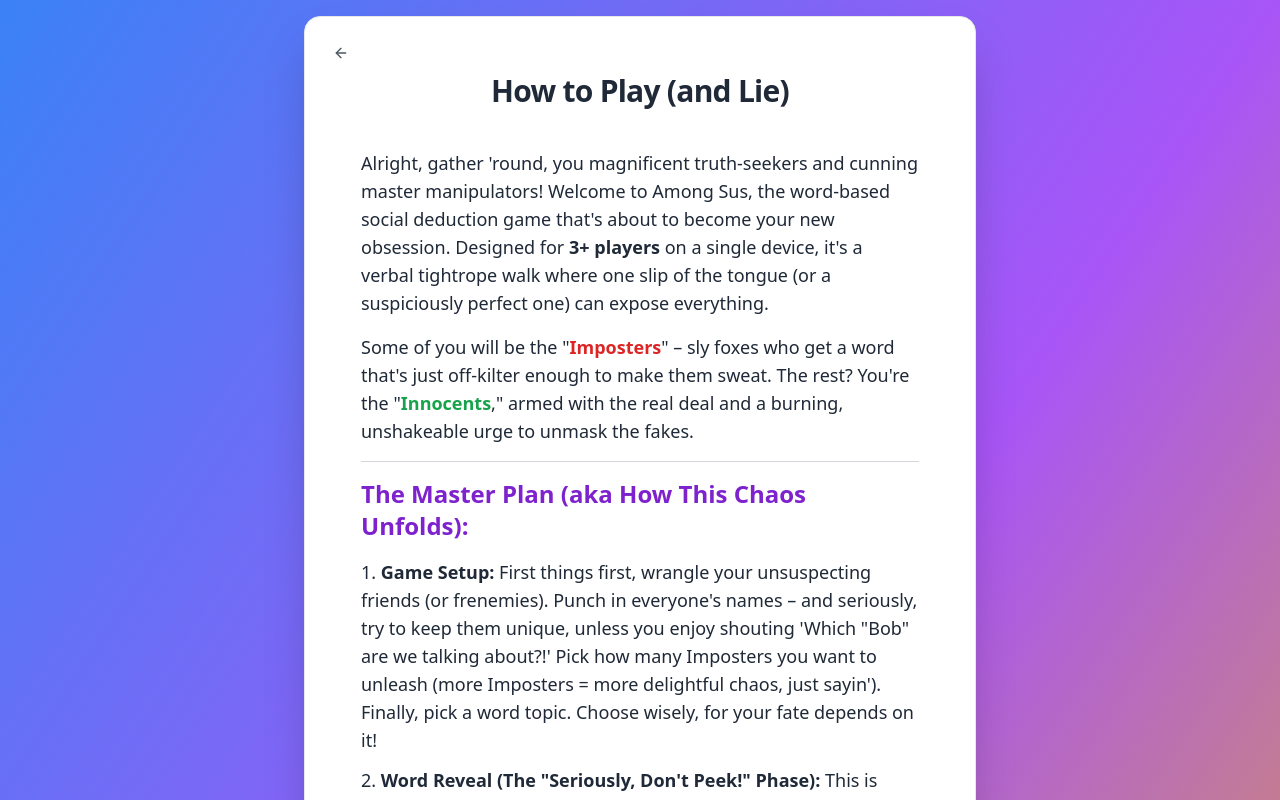
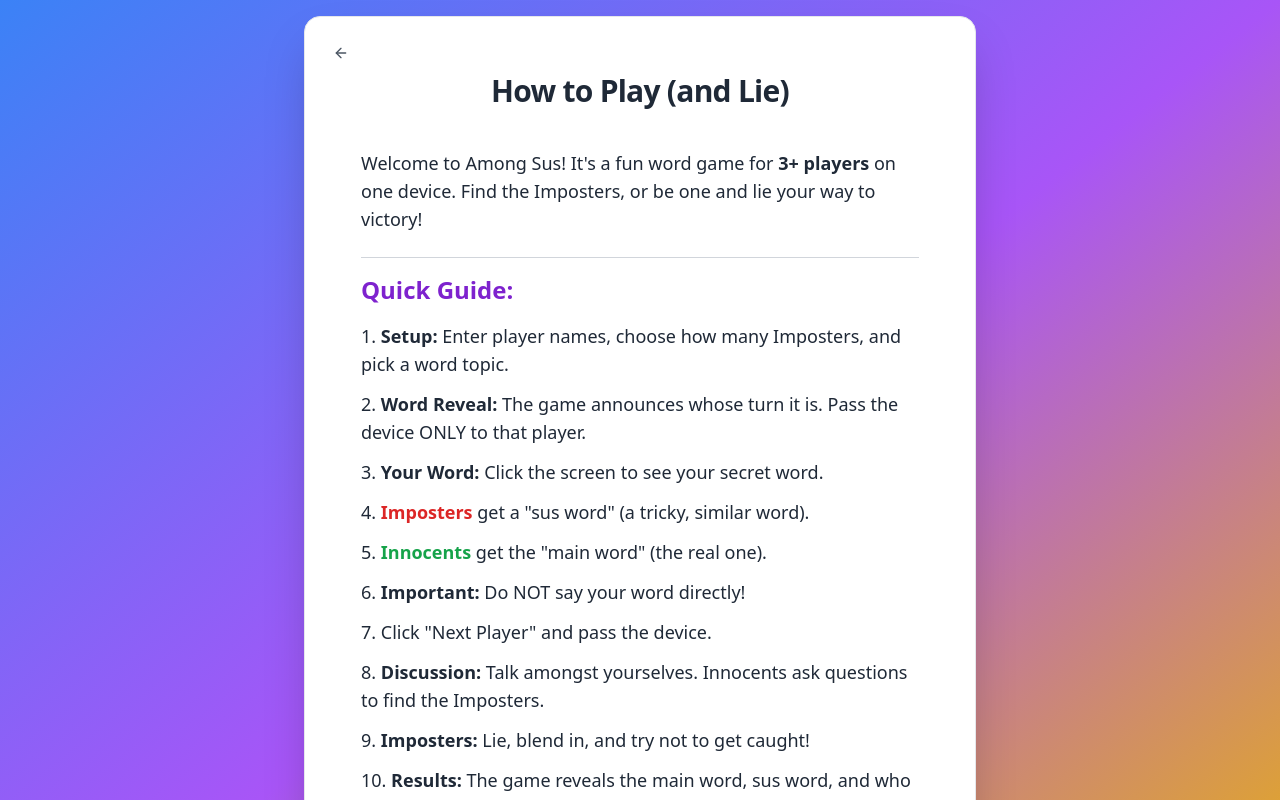
Before and after one commit to Sankalp017/amongsus, a React (Vite) app: page /how-to-play in a window 1280 px wide. Shown: the top 800 px of the page. Built offline with nearby package versions, Linux system fonts and the light colour scheme.

Commit message:
[dyad] Condensed "How to Play" into 10 simple points - wrote 1 file(s)

```diff
--- a/src/pages/HowToPlay.tsx
+++ b/src/pages/HowToPlay.tsx
@@ -33,32 +33,47 @@ const HowToPlay = () => {
           <CardTitle className="text-2xl md:text-3xl font-bold mb-4">How to Play (and Lie)</CardTitle>
         </CardHeader>
         <CardContent className="text-left space-y-4">
-          <p className="text-base md:text-lg">
-            Alright, gather 'round, you magnificent truth-seekers and cunning master manipulators! Welcome to Among Sus, the word-based social deduction game that's about to become your new obsession. Designed for <span className="font-bold">3+ players</span> on a single device, it's a verbal tightrope walk where one slip of the tongue (or a suspiciously perfect one) can expose everything.
-          </p>
-          <p className="text-base md:text-lg">
-            Some of you will be the "<span className="font-bold text-red-600">Imposters</span>" – sly foxes who get a word that's just off-kilter enough to make them sweat. The rest? You're the "<span className="font-bold text-green-600">Innocents</span>," armed with the real deal and a burning, unshakeable urge to unmask the fakes.
+          <p className="text-base md:text-lg mb-6">
+            Welcome to Among Sus! It's a fun word game for <span className="font-bold">3+ players</span> on one device. Find the Imposters, or be one and lie your way to victory!
           </p>
 
           <Separator className="my-6 bg-gray-300" />
 
-          <h3 className="text-xl md:text-2xl font-semibold mb-3 text-purple-700">The Master Plan (aka How This Chaos Unfolds):</h3>
+          <h3 className="text-xl md:text-2xl font-semibold mb-3 text-purple-700">Quick Guide:</h3>
           <ol className="list-decimal list-inside space-y-3 text-base md:text-lg">
             <li>
-              <span className="font-bold">Game Setup:</span> First things first, wrangle your unsuspecting friends (or frenemies). Punch in everyone's names – and seriously, try to keep them unique, unless you enjoy shouting 'Which "Bob" are we talking about?!' Pick how many Imposters you want to unleash (more Imposters = more delightful chaos, just sayin'). Finally, pick a word topic. Choose wisely, for your fate depends on it!
+              <span className="font-bold">Setup:</span> Enter player names, choose how many Imposters, and pick a word topic.
             </li>
             <li>
-              <span className="font-bold">Word Reveal (The "Seriously, Don't Peek!" Phase):</span> This is where the tension builds and friendships are tested! Our digital overlord (the game, that is) will dramatically announce whose turn it is via text-to-speech. <span className="font-bold text-purple-700">Pass the device ONLY to the player whose name was just bellowed.</span> Everyone else, for the love of all that is innocent, avert your gaze! The chosen player then bravely clicks the screen to unveil their secret word. If you're an Innocent, you'll see the true word. If you're an Imposter, you'll get a "sus word" – it's like the main word's slightly awkward cousin, just similar enough to blend in, but different enough to make you sweat. The game will then triumphantly declare "Word revealed!" (just in case you weren't paying attention). Once you've absorbed your destiny, click "Next Player" and pass that device like it's a ticking time bomb.
+              <span className="font-bold">Word Reveal:</span> The game announces whose turn it is. Pass the device ONLY to that player.
             </li>
             <li>
-              <span className="font-bold">Discussion Phase (The "Let the Accusations Fly!" Inquisition):</span> Everyone's seen their word (or their cleverly disguised "sus" word). Now, the real fun begins! This is your chance to discuss the word. Innocents, channel your inner detective: ask cunning questions, listen for any verbal stumbles, and try to pinpoint who's acting a little too innocent. Imposters, this is your moment to shine! Blend in, deflect, throw shade, and whatever you do, do not accidentally blurt out your slightly-off word. And a pro tip for everyone: directly saying the main word is a massive no-no – unless you're actively trying to get yourself voted into the digital abyss!
+              <span className="font-bold">Your Word:</span> Click the screen to see your secret word.
             </li>
             <li>
-              <span className="font-bold">Results (The Grand Unmasking!):</span> The dust settles, the nervous laughter subsides, and it's time for the big reveal! The game will proudly display who the true Imposters were, along with both the main word and that tricky "sus word." Did your detective skills pay off? Or did the Imposters pull off the ultimate deception? Find out if you're a master of deduction or just really good at guessing!
+              <span className="font-bold text-red-600">Imposters</span> get a "sus word" (a tricky, similar word).
+            </li>
+            <li>
+              <span className="font-bold text-green-600">Innocents</span> get the "main word" (the real one).
+            </li>
+            <li>
+              <span className="font-bold">Important:</span> Do NOT say your word directly!
+            </li>
+            <li>
+              Click "Next Player" and pass the device.
+            </li>
+            <li>
+              <span className="font-bold">Discussion:</span> Talk amongst yourselves. Innocents ask questions to find the Imposters.
+            </li>
+            <li>
+              <span className="font-bold">Imposters:</span> Lie, blend in, and try not to get caught!
+            </li>
+            <li>
+              <span className="font-bold">Results:</span> The game reveals the main word, sus word, and who the Imposters were.
             </li>
           </ol>
           <p className="text-base md:text-lg mt-6">
-            So, there you have it! Good luck, have an absolute blast, and remember: try not to be too sus. We're always watching... (mostly just the game, but still!)
+            Good luck, have fun, and try not to be too sus!
           </p>
           <Button
             onClick={handleReadyToPlay}
```
